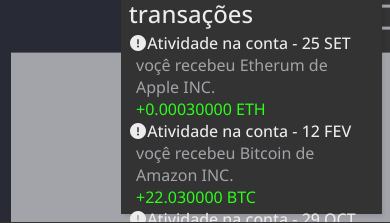
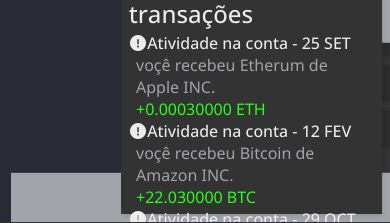
Before and after one commit to devrik3/BrWallet, a plain HTML site: page index.html in a window 390 px wide. Shown: the part 87-310 px from the top of the page. Drawn offline with nearby package versions, Linux system fonts and the light colour scheme; a web font is replaced by a local one.

Commit message:
Update style.css

```diff
--- a/css/style.css
+++ b/css/style.css
@@ -479,10 +479,10 @@
 	.googleADS{display: none;}
 	.dashboard{
 		width: 95%;
-		height: 80%;
+		height: 70%;
                 position: absolute;
 		left: 50%;
-		top: 10%;
+		top: 25%;
                 tranform: translate(-0%, -50%;
 		margin: 0 auto;
 		background: #333;
```
